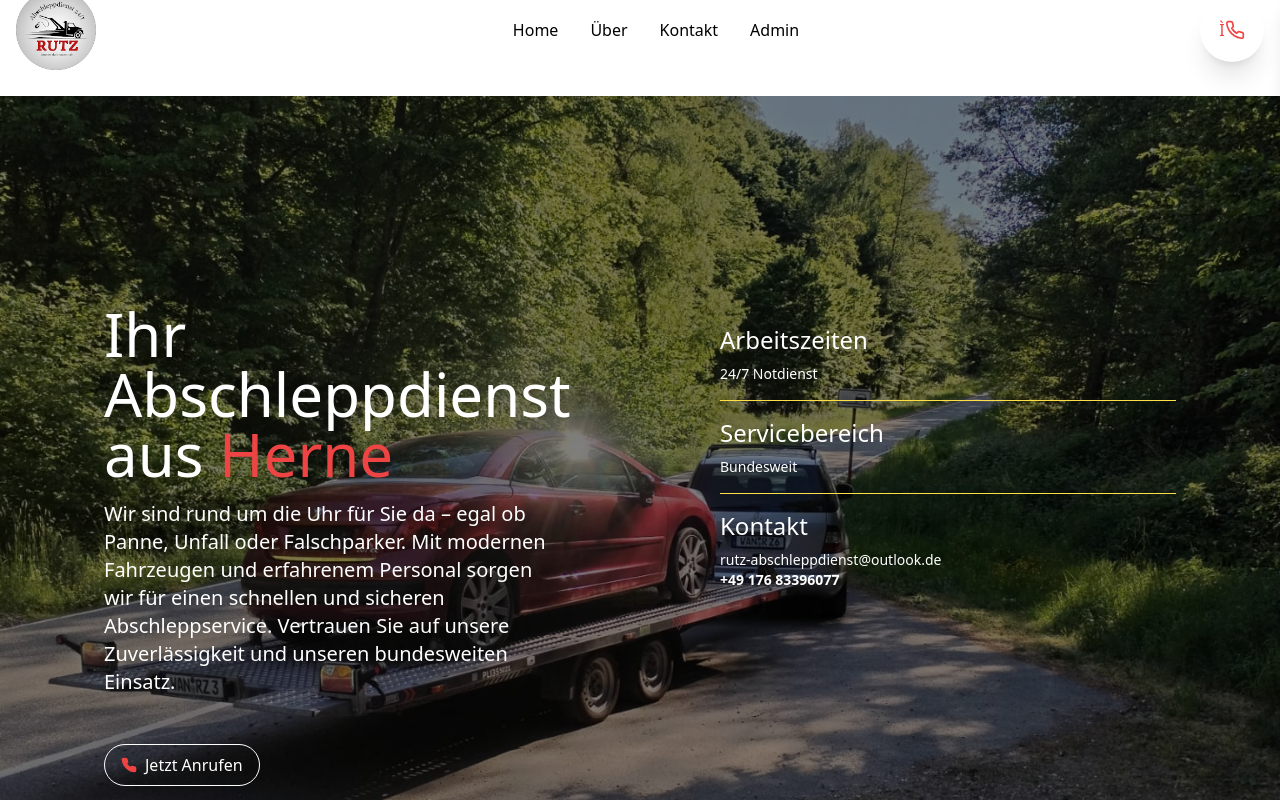
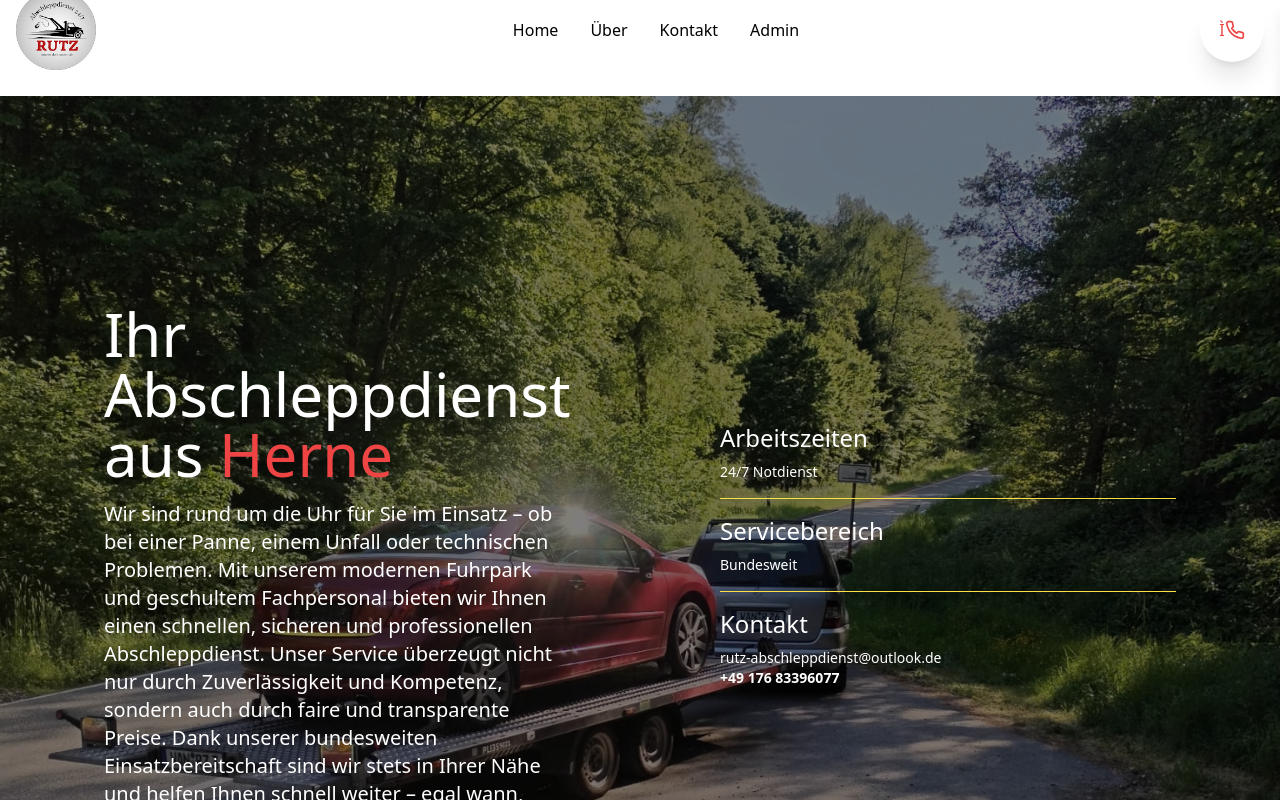
Before and after one commit to MehmetKaldirim/rutz-abschlepp-dienst, a React (Vite) app in the folder client/: page / in a window 1280 px wide. Shown: the top 800 px of the page. Built offline with nearby package versions, Linux system fonts and the light colour scheme; no server answers.

Commit message:
hero small schanged

```diff
--- a/client/src/components/Hero.jsx
+++ b/client/src/components/Hero.jsx
@@ -42,11 +42,16 @@ const Hero = () => {
               <span className="text-red-500">Herne</span>
             </h1>
             <p className="text-xl text-white text-left">
-              Wir sind rund um die Uhr für Sie da – egal ob Panne, Unfall oder
-              Falschparker. Mit modernen Fahrzeugen und erfahrenem Personal
-              sorgen wir für einen schnellen und sicheren Abschleppservice.
-              Vertrauen Sie auf unsere Zuverlässigkeit und unseren bundesweiten
-              Einsatz.
+              Wir sind rund um die Uhr für Sie im Einsatz – ob bei einer Panne,
+              einem Unfall oder technischen Problemen. Mit unserem modernen
+              Fuhrpark und geschultem Fachpersonal bieten wir Ihnen einen
+              schnellen, sicheren und professionellen Abschleppdienst. Unser
+              Service überzeugt nicht nur durch Zuverlässigkeit und Kompetenz,
+              sondern auch durch faire und transparente Preise. Dank unserer
+              bundesweiten Einsatzbereitschaft sind wir stets in Ihrer Nähe und
+              helfen Ihnen schnell weiter – egal wann, egal wo. Verlassen Sie
+              sich auf einen Abschleppdienst, der Qualität, Sicherheit und
+              Kundenzufriedenheit an erste Stelle setzt.
             </p>
           </div>
           <button
```
